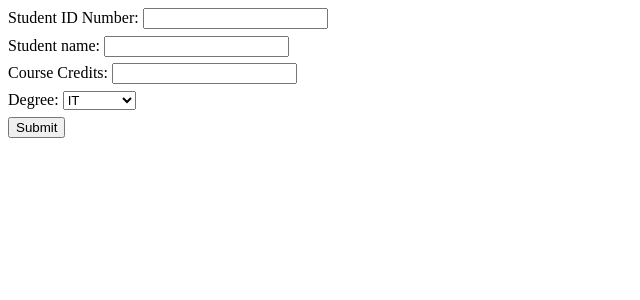
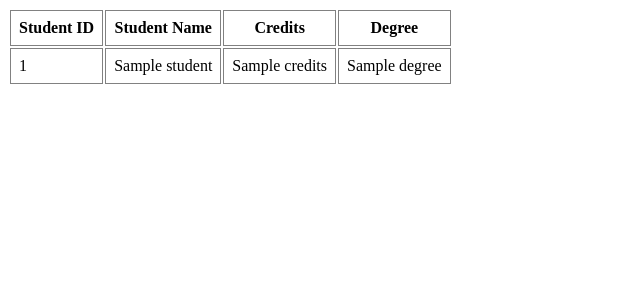
Before and after one commit to Arturlang/PythonWebDev, a Flask app: template templates/index.html in a window 1280 px wide. Shown: the top 300 px of the page, without its empty margins (0-640 px from the left). Run offline with Flask 2, Linux system fonts and the light colour scheme; the template is opened without the code that fills it: most values are stand-ins (such as "Sample title", 1, 10 or a date in 2020).

Commit message:
exercise 2 should be done now

```diff
--- a/static/style.css
+++ b/static/style.css
@@ -1,3 +1,7 @@
 * {
     margin-bottom: 0.5em;
 }
+th, td {
+    padding: 0.5em;
+    border: 1px solid rgb(129, 129, 129);
+}
--- a/templates/index.html
+++ b/templates/index.html
@@ -6,24 +6,27 @@
     <meta charset="UTF-8">
     <meta http-equiv="X-UA-Compatible" content="IE=edge">
     <meta name="viewport" content="width=device-width, initial-scale=1.0">
-    <title>Python Backend</title>
+    <title>Student Data Table</title>
 </head>
 
 <body>
-    {% if message %}
-    <p>{{ message }}</p>
-    {% endif %}
-    <form action="http://localhost:5000/students" method="post">
-        Student ID Number: <input type="text" name="student_number"><br>
-        Student name: <input type="text" name="name"><br>
-        Course Credits: <input type="text" name="credits"><br>
-        Degree:
-        <select name="degree" id="degree">
-            <option value="it">IT</option>
-            <option value="machine">Machine</option>
-        </select><br>
-        <input type="submit" value="Submit">
-    </form>
+    <table>
+        <!-- Use flask to generate a table -->
+        <tr>
+            <th>Student ID</th>
+            <th>Student Name</th>
+            <th>Credits</th>
+            <th>Degree</th>
+        </tr>
+        {% for student in students %}
+        <tr>
+            <td>{{ student.student_number }}</td>
+            <td>{{ student.name }}</td>
+            <td>{{ student.credits }}</td>
+            <td>{{ student.degree }}</td>
+        </tr>
+        {% endfor %}
+    </table>
 </body>
 
 </html>
--- a/web.py
+++ b/web.py
@@ -24,13 +24,20 @@ app = Flask(__name__)
 
 @app.route("/", methods=["GET"])
 def MainPage():
-    return render_template("index.html")
+    return render_template("index.html", students=allStudents)
 
 
-@app.route("/students", methods=["GET", "POST"])
+@app.route("/add", methods=["GET"])
+def ShowForm(message=""):
+    return render_template("addStudentForm.html", message=message)
+
+
+@app.route("/students", methods=["POST"])
 def StudentsData():
     def render(message):
-        return render_template("index.html", message=message)
+        return ShowForm(
+            message=message,
+        )
 
     # It seems to run with the last forms data if you refresh the page
     message = ""
@@ -41,50 +48,48 @@ def StudentsData():
         "degree": str
     }
     # Meant for direct requests
-    if request.method == "GET":
-        return jsonify(allStudents)
-    else:
-        if request.is_json:
-            allStudents.append(request.json)
-            return "Student added!", 200
-        # Check if the form has all entries in AllStudents
-        # Caching data so we can modify it
-        formData = {}
-        for list in allStudents:
-            for key in list:
-                formData[key] = request.form.get(key)
-                if formData[key] == "":
-                    message = "Please fill out all the fields"
+
+    if request.is_json:
+        allStudents.append(request.json)
+        return "Student added!", 200
+    # Check if the form has all entries in AllStudents
+    # Caching data so we can modify it
+    formData = {}
+    for list in allStudents:
+        for key in list:
+            formData[key] = request.form.get(key)
+            if formData[key] == "":
+                message = "Please fill out all the fields"
+                return render(message)
+            # Check the string if it is a number
+            if typeChecks[key] == int:
+                try:
+                    int(formData[key])
+                except ValueError:
+                    message = "Please enter a number for " + key
                     return render(message)
-                # Check the string if it is a number
-                if typeChecks[key] == int:
-                    try:
-                        int(formData[key])
-                    except ValueError:
-                        message = "Please enter a number for " + key
-                        return render(message)
-                    else:
-                        formData[key] = int(formData[key])
-                # Use isistance() to check types
-                if not isinstance(formData[key], typeChecks[key]):
-                    message = key + " cannot be a " + \
-                        str(type(formData[key]))
-                    return render(message)
-                # if formData[key] == list[key]:
-                #     message = "Student already exists"
-                #     return render(message)
-        newStudent = {
-            "student_number": int(formData["student_number"]),
-            "name": formData["name"],
-            "credits": int(formData["credits"]),
-            "degree": formData["degree"]
-        }
-        allStudents.append(newStudent)
-        message = "Student added!"
-        return jsonify(allStudents)
+                else:
+                    formData[key] = int(formData[key])
+            # Use isistance() to check types
+            if not isinstance(formData[key], typeChecks[key]):
+                message = key + " cannot be a " + \
+                    str(type(formData[key]))
+                return render(message)
+            # if formData[key] == list[key]:
+            #     message = "Student already exists"
+            #     return render(message)
+    newStudent = {
+        "student_number": int(formData["student_number"]),
+        "name": formData["name"],
+        "credits": int(formData["credits"]),
+        "degree": formData["degree"]
+    }
+    allStudents.append(newStudent)
+    message = "Student added!"
+    return render(message)
 
 
-@app.route("/students/<degree>", methods=["GET"])
+@ app.route("/students/<degree>", methods=["GET"])
 def StudentsDegree(degree):
     output = []
     for student in allStudents:
@@ -93,5 +98,46 @@ def StudentsDegree(degree):
     return jsonify(output)
 
 
+@ app.route("/students/<StudentID>", methods=["PUT", "PATCH", "DELETE"])
+def ReplaceStudent(StudentID):
+    if request.method != "PUT" and request.method != "PATCH" \
+            and request.method != "DELETE":
+        return (
+            {"message": "Only PUT or PATCH or DELETE requests are allowed"},
+            405
+        )
+
+    if not request.is_json:
+        return ({"message": "Request must be JSON"}, 400)
+
+    try:
+        StudentID = int(StudentID)
+    except ValueError:
+        return (
+            {"message": "The field after /students/ has to be a number"}, 400
+        )
+
+    # Replace the student with the same ID with data from request
+    iterator = 0
+    for student in allStudents:
+        if student["student_number"] == StudentID \
+                or request.json["student_number"] == student["student_number"]:
+            if request.method == "PUT":
+                allStudents[iterator] = request.json
+                return ({"message": "Student replaced"}, 200)
+            # Not necessary but makes it more readable
+            if request.method == "PATCH":
+                allStudents[iterator].update(request.json)
+                return ({"message": "Collection updated"}, 200)
+            if request.method == "DELETE":
+                allStudents.pop(iterator)
+                return ({"message": "Student deleted"}, 200)
+        iterator += 1
+    if request.method == "DELETE":
+        return ({"message": "Student not found"}, 404)
+    allStudents.insert(0, request.json)
+    return ({"message": "Collection created"}, 201)
+
+
 if __name__ == '__main__':
     app.run(debug=True)
```
Also changed, not shown: templates/addStudentForm.html (added, +47 -0 lines).
